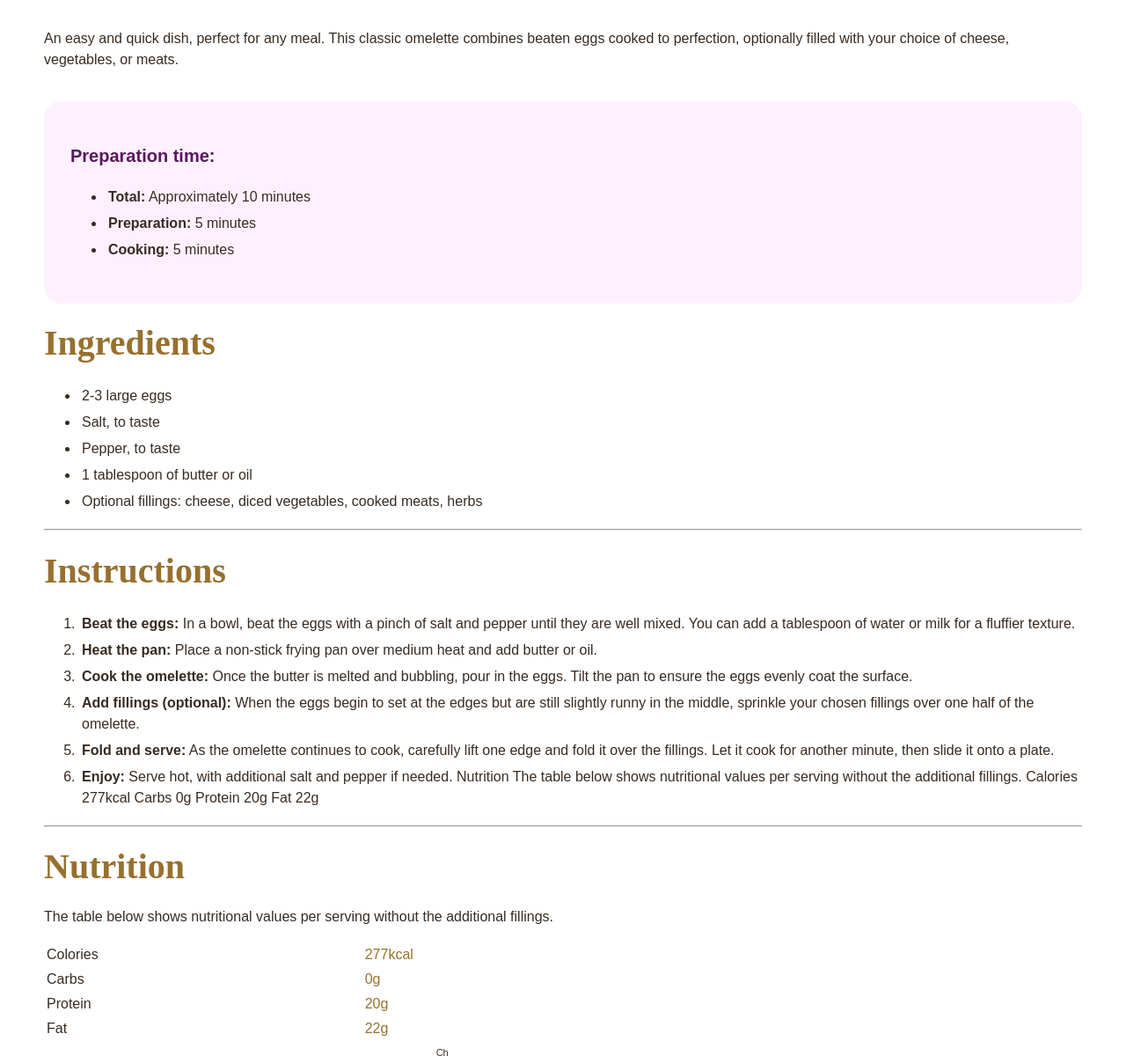
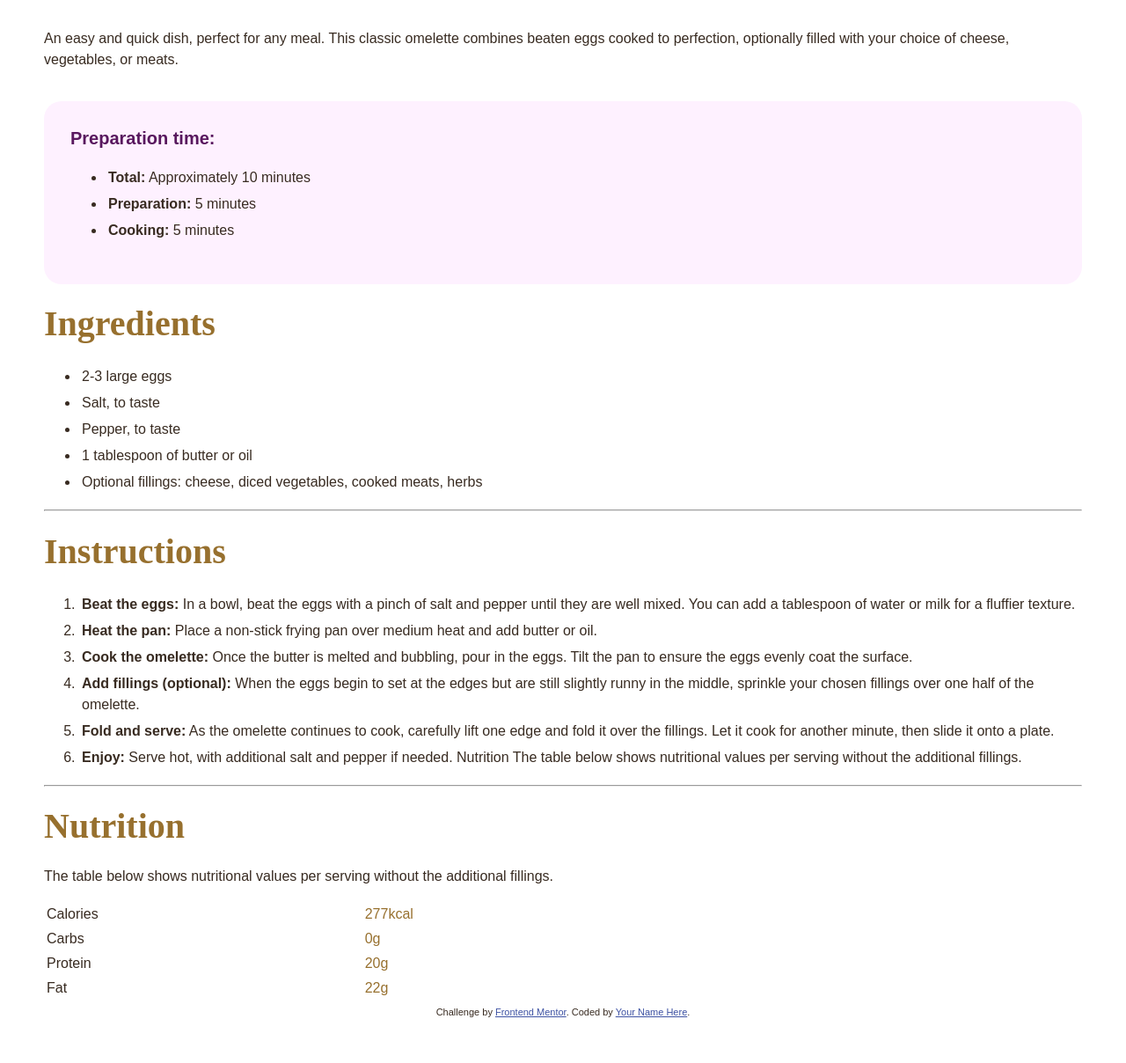
Before and after one commit to nurlanova2012/Recipe-new, a plain HTML site: page recipe-page-main/index.html in a window 1280 px wide. Shown: the part 706-1914 px from the top of the page at 88% size. After the commit the page ends 1868 px from the top, so only its background shows below. Drawn offline with Linux system fonts and the light colour scheme.

Commit message:
modified errors

```diff
--- a/recipe-page-main/css/styles.css
+++ b/recipe-page-main/css/styles.css
@@ -1,12 +1,5 @@
-.attribution {
-  font-size: 11px;
-  text-align: center;
-}
-.attribution a {
-  color: hsl(228, 45%, 44%);
-}
-
 body {
+  min-height: 100vh;
   margin: 0 auto;
   padding: 0 50px;
   font-family: Heebo, sans-serif;
@@ -23,7 +16,6 @@ h1 {
   color: #342b1b;
   line-height: 3.5rem;
 }
-
 h2 {
   font-family: "Libre Baskerville", serif;
   font-weight: 600;
@@ -31,16 +23,18 @@ h2 {
   color: #97702e;
   line-height: 24px;
 }
-h3 {
-  font-size: 20px;
-  font-weight: 600;
-  color: #58175e;
-}
 li {
   padding: 3px;
 }
-.container {
+main {
   margin: 0 auto;
+}
+footer {
+  font-size: 11px;
+  text-align: center;
+}
+footer a {
+  color: hsl(228, 45%, 44%);
 }
 .content-img {
   border-radius: 20px;
@@ -52,6 +46,11 @@ li {
   background-color: #fef1ff;
   padding: 30px;
   border-radius: 20px;
+}
+.content-prep-title {
+  font-size: 20px;
+  font-weight: 600;
+  color: #58175e;
 }
 td {
   padding-right: 300px;
--- a/recipe-page-main/index.html
+++ b/recipe-page-main/index.html
@@ -16,9 +16,9 @@
     <title>Frontend Mentor | Recipe page</title>
   </head>
   <body>
-    <div class="container">
+    <main>
       <div class="container-top">
-        <div iv class="top-section">
+        <div class="top-section">
           <img
             src="./assets/images/image-omelette.jpeg"
             alt="omelette-img"
@@ -32,7 +32,7 @@
           </p>
         </div>
         <div class="middle-section">
-          <h3 class="content-prep-title">Preparation time:</h3>
+          <span class="content-prep-title">Preparation time:</span>
           <ul class="content-menu">
             <li class="menu-list">
               <strong>Total:</strong> Approximately 10 minutes
@@ -86,8 +86,7 @@
           <li class="menu-list">
             <strong>Enjoy:</strong> Serve hot, with additional salt and pepper
             if needed. Nutrition The table below shows nutritional values per
-            serving without the additional fillings. Calories 277kcal Carbs 0g
-            Protein 20g Fat 22g
+            serving without the additional fillings.
           </li>
         </ol>
       </div>
@@ -100,7 +99,7 @@
         </p>
         <table>
           <tr>
-            <td>Colories</td>
+            <td>Calories</td>
             <td>277kcal</td>
           </tr>
           <tr>
@@ -117,13 +116,12 @@
           </tr>
         </table>
       </div>
-    </div>
-
-    <div class="attribution">
+    </main>
+    <footer>
       Challenge by
       <a href="https://www.frontendmentor.io?ref=challenge" target="_blank"
         >Frontend Mentor</a
       >. Coded by <a href="#">Your Name Here</a>.
-    </div>
+    </footer>
   </body>
 </html>
```
Also changed, not shown: 1 other file.
